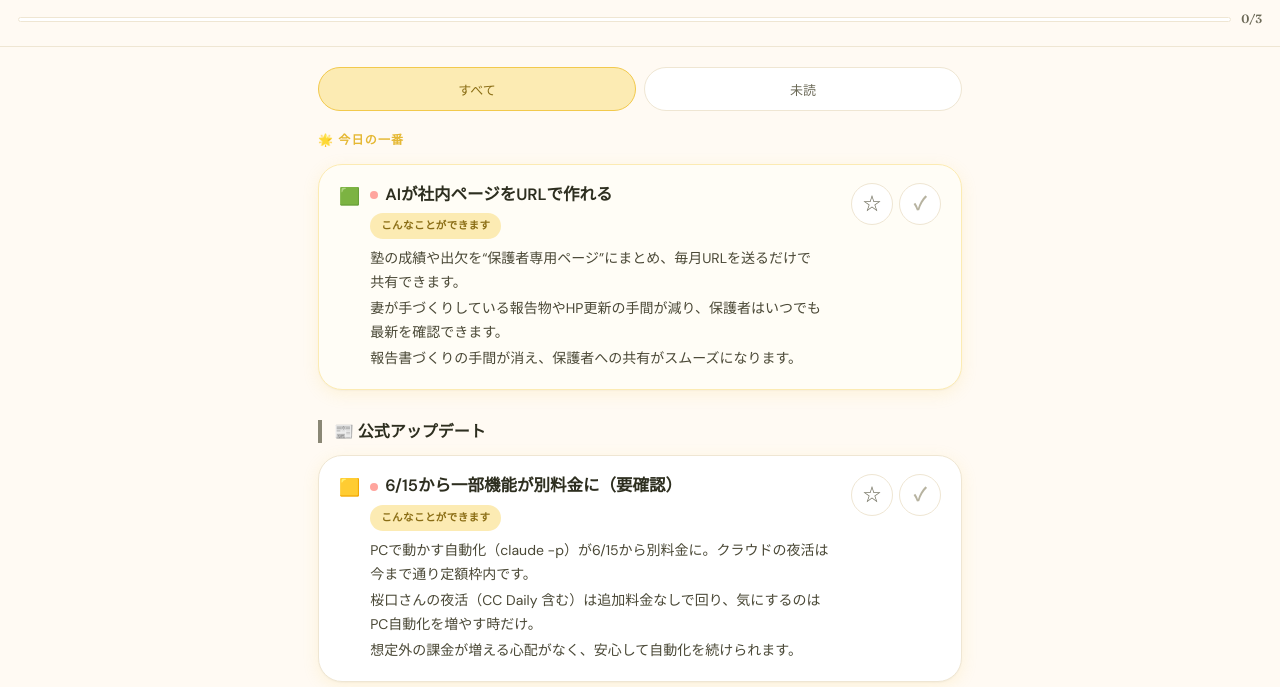
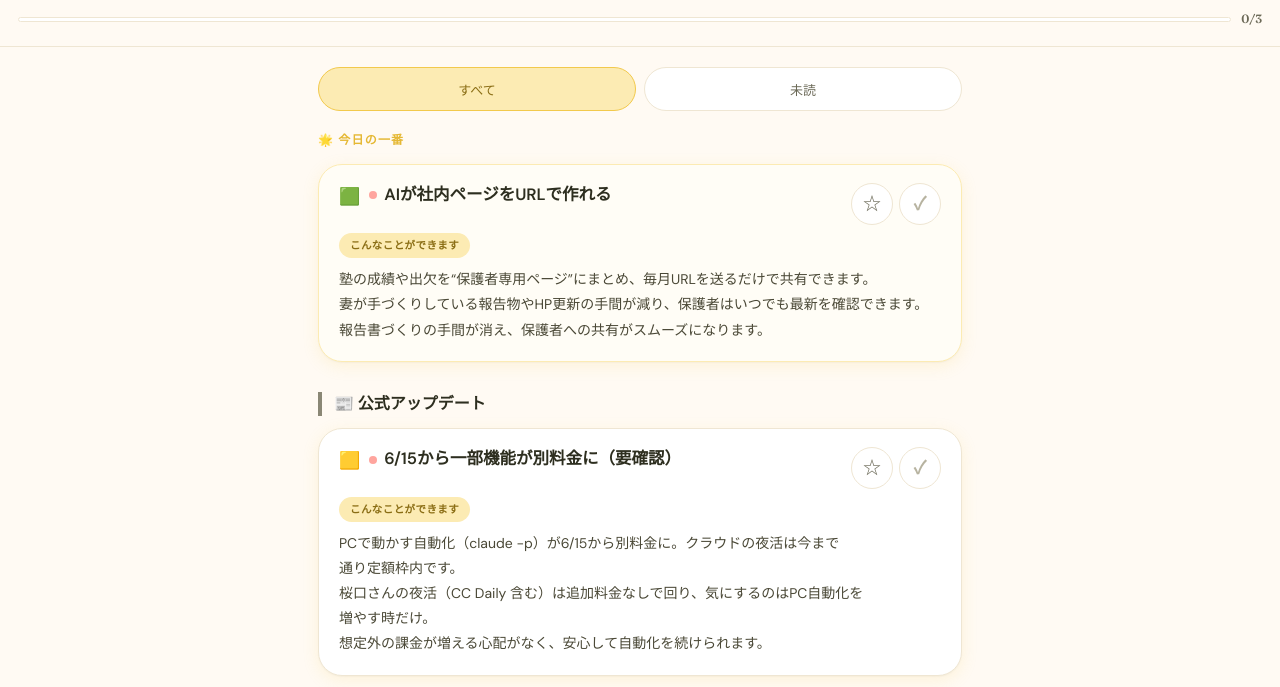
Before and after one commit to oikaze-juku/cc-daily, a website: page index.html in a window 1280 px wide. Shown: the part 113-800 px from the top of the page. Drawn offline with Linux system fonts and the light colour scheme; a web font is replaced by a local one.

Commit message:
fix: カード本文を☆✓ボタンの下までフル幅で回り込ませる（タイトル＋ボタンを上段・本文を下段に）

```diff
--- a/app.js
+++ b/app.js
@@ -40,16 +40,16 @@ function itemCard(item) {
   return `
     <details class="card${isRead ? ' is-read' : ''}">
       <summary>
-        <span class="badge">${item.trust}</span>
-        <span class="head">
+        <span class="row">
+          <span class="badge">${item.trust}</span>
           <span class="title">${!isRead ? '<span class="dot" aria-label="未読"></span>' : ''}${item.title_ja}</span>
-          <span class="lead-label">こんなことができます</span>
-          <span class="lead">${lead}</span>
+          <span class="acts">
+            <button class="act act-fav${isFav ? ' on' : ''}" data-act="fav" data-url="${item.url}" aria-label="お気に入り" title="お気に入り">${isFav ? '★' : '☆'}</button>
+            <button class="act act-read${isRead ? ' on' : ''}" data-act="read" data-url="${item.url}" aria-label="既読チェック" title="読んだら押す">✓</button>
+          </span>
         </span>
-        <span class="acts">
-          <button class="act act-fav${isFav ? ' on' : ''}" data-act="fav" data-url="${item.url}" aria-label="お気に入り" title="お気に入り">${isFav ? '★' : '☆'}</button>
-          <button class="act act-read${isRead ? ' on' : ''}" data-act="read" data-url="${item.url}" aria-label="既読チェック" title="読んだら押す">✓</button>
-        </span>
+        <span class="lead-label">こんなことができます</span>
+        <span class="lead">${lead}</span>
       </summary>
       ${dateLine}
       ${reason}
--- a/index.html
+++ b/index.html
@@ -7,7 +7,7 @@
   <link rel="preconnect" href="https://fonts.googleapis.com" />
   <link rel="preconnect" href="https://fonts.gstatic.com" crossorigin />
   <link href="https://fonts.googleapis.com/css2?family=Fraunces:opsz,wght@9..144,500;9..144,600;9..144,900&family=Zen+Maru+Gothic:wght@400;500;700;900&family=DM+Sans:wght@400;500;600&display=swap" rel="stylesheet" />
-  <link rel="stylesheet" href="styles.css?v=9" />
+  <link rel="stylesheet" href="styles.css?v=10" />
 </head>
 <body>
   <header>
@@ -22,6 +22,6 @@
     <div id="progressbar"></div>
   </header>
   <main id="issue">読み込み中…</main>
-  <script type="module" src="app.js?v=9"></script>
+  <script type="module" src="app.js?v=10"></script>
 </body>
 </html>
--- a/styles.css
+++ b/styles.css
@@ -82,13 +82,12 @@ main > h1 {
   background:var(--card); border:1px solid var(--line); border-radius:24px;
   padding:18px 20px; margin:12px 0; box-shadow:var(--shadow);
 }
-.card summary { cursor:pointer; list-style:none; display:flex; gap:10px; align-items:flex-start; }
+.card summary { cursor:pointer; list-style:none; display:flex; flex-direction:column; gap:8px; }
 .card summary::-webkit-details-marker { display:none; }
+/* 上段：トレイ＋タイトル＋☆✓ボタン。本文はこの下にフル幅で回り込む */
+.row { display:flex; gap:9px; align-items:flex-start; }
 .badge { font-size:17px; flex-shrink:0; line-height:1.6; }
-
-/* 折りたたみ時：タイトル＋「こんなことができます」概要 */
-.head { flex:1; display:flex; flex-direction:column; gap:6px; min-width:0; }
-.title { font-family:var(--jp); font-size:16.5px; font-weight:700; color:var(--ink); line-height:1.5; }
+.title { flex:1; min-width:0; font-family:var(--jp); font-size:16.5px; font-weight:700; color:var(--ink); line-height:1.5; }
 .lead-label {
   align-self:flex-start; font-family:var(--jp); font-size:10.5px; font-weight:700; color:#8A6D14;
   background:var(--kiku-soft); padding:3px 11px; border-radius:999px; letter-spacing:0.04em;
```
